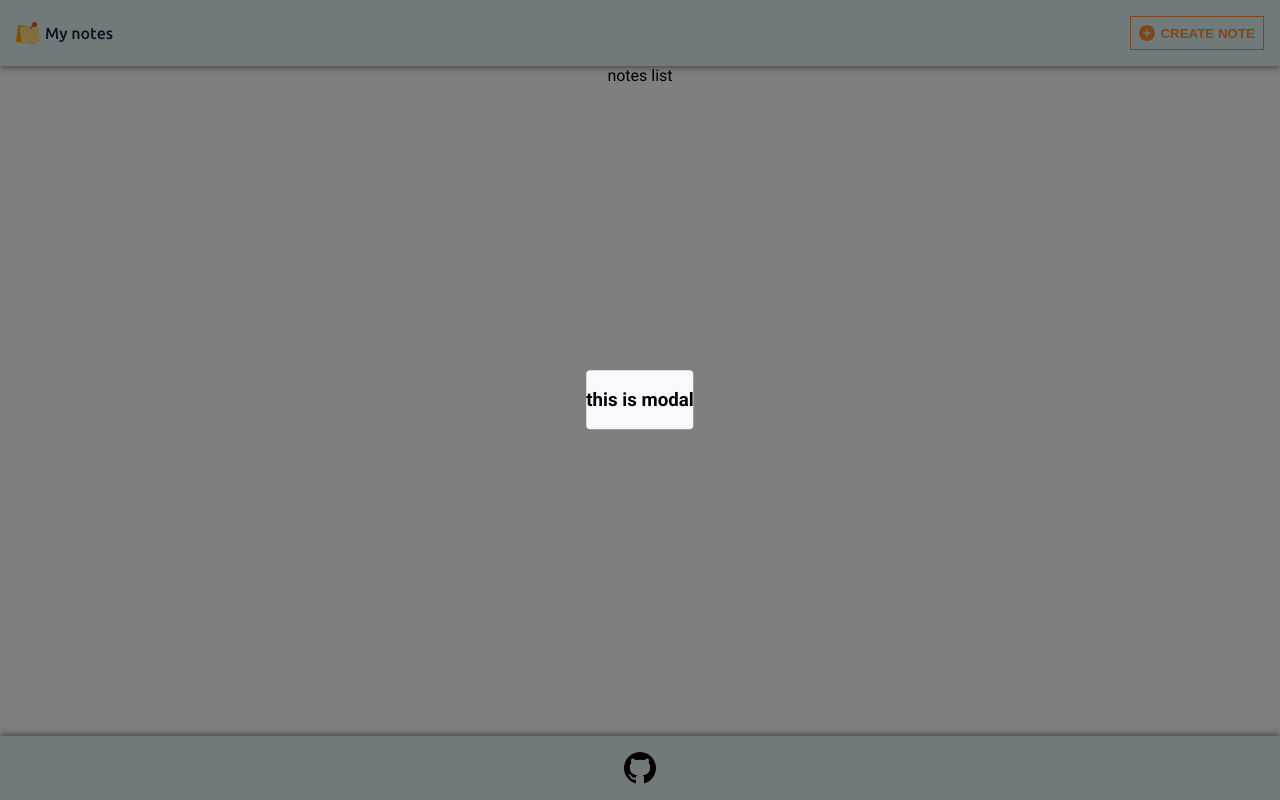
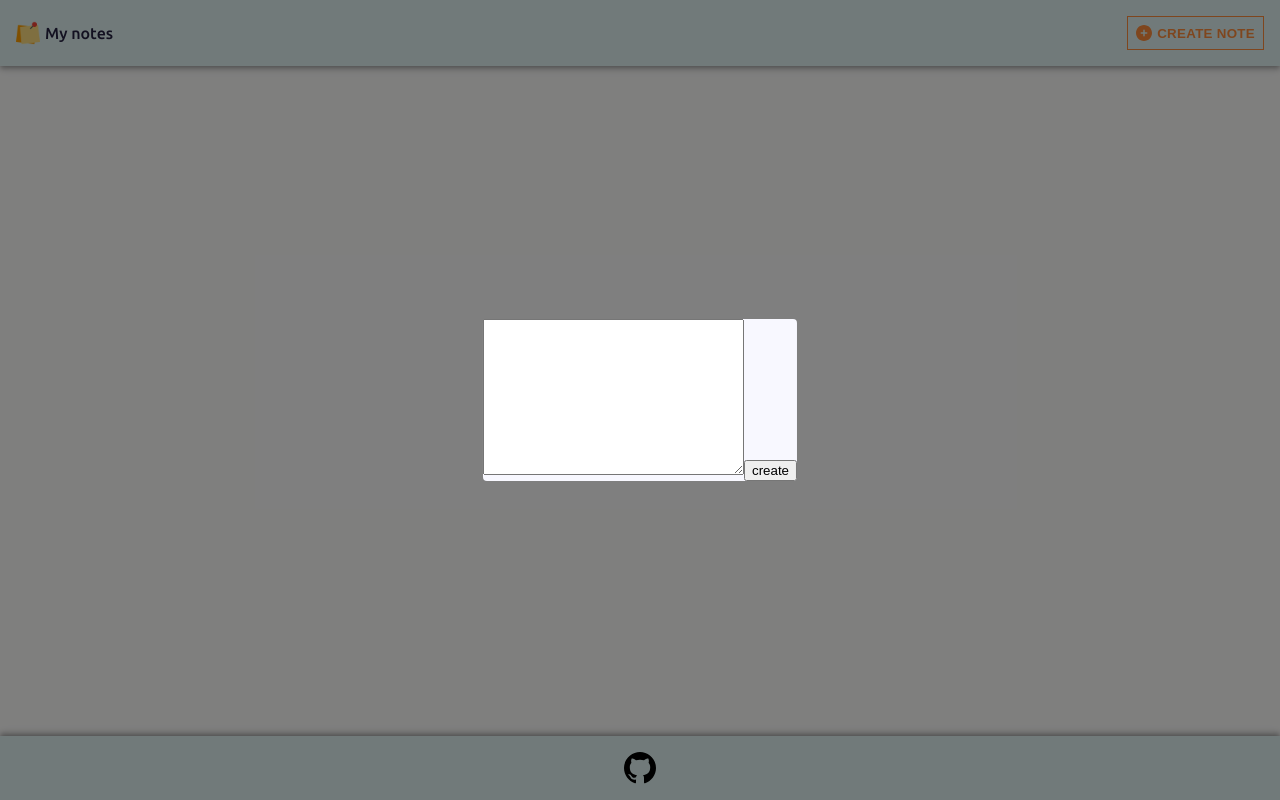
Before and after one commit to olesiklesha/notes-app, a React (Create React App) app: page / in a window 1280 px wide. Both pictures are taken after a click on the button "CREATE NOTE". Built offline with nearby package versions, Linux system fonts and the light colour scheme.

Commit message:
feat: create store, start task creation implementation

```diff
--- a/src/App.tsx
+++ b/src/App.tsx
@@ -1,12 +1,20 @@
-import React from 'react';
+import React, { useContext } from 'react';
 import './app.scss';
-import { Footer, Header } from './components';
+import { Footer, Header, Note } from './components';
+import { GlobalContext } from './store';
 
 function App() {
+  const [state] = useContext(GlobalContext);
+  const { notes } = state;
+  console.log(state);
+  console.log(notes);
   return (
     <main className="main">
       <Header />
-      <div className="wrapper notes-list">notes list</div>
+      <div className="wrapper notes-list">
+        {notes.length > 0 &&
+          notes.map((el) => <Note key={el.id} id={el.id} text={el.text} tags={el.tags} />)}
+      </div>
       <Footer />
     </main>
   );
--- a/src/components/header/index.tsx
+++ b/src/components/header/index.tsx
@@ -1,6 +1,6 @@
 import React, { useState } from 'react';
 import './style.scss';
-import { Modal } from '..';
+import { Modal, NoteCreator } from '..';
 
 function Header() {
   const [isModalOpened, setModalOpened] = useState(false);
@@ -20,7 +20,9 @@ function Header() {
           create note
         </button>
       </div>
-      <Modal isOpened={isModalOpened} onCancel={toggleModalOpened} />
+      <Modal isOpened={isModalOpened} onCancel={toggleModalOpened}>
+        <NoteCreator onCancel={toggleModalOpened} />
+      </Modal>
     </header>
   );
 }
--- a/src/components/header/style.scss
+++ b/src/components/header/style.scss
@@ -37,6 +37,7 @@
   border: 1px solid $highlight;
   color: $highlight;
   font-weight: 700;
+  letter-spacing: 0.3px;
   cursor: pointer;
   transition: .3s ease-in-out;
 
--- a/src/components/index.ts
+++ b/src/components/index.ts
@@ -1,3 +1,5 @@
 export { default as Header } from './header';
 export { default as Modal } from './modal';
 export { default as Footer } from './footer';
+export { default as Note } from './note';
+export { default as NoteCreator } from './note-creator';
--- a/src/components/modal/index.tsx
+++ b/src/components/modal/index.tsx
@@ -5,9 +5,10 @@ import './style.scss';
 interface ModalProps {
   isOpened: boolean;
   onCancel: () => void;
+  children?: JSX.Element | JSX.Element[];
 }
 
-function Modal({ isOpened, onCancel }: ModalProps) {
+function Modal({ isOpened, onCancel, children }: ModalProps) {
   const handleClick = (e: React.MouseEvent) => {
     if (e.target === e.currentTarget) {
       onCancel();
@@ -20,7 +21,7 @@ function Modal({ isOpened, onCancel }: ModalProps) {
         <Portal>
           <div className="modal-overlay" onClick={handleClick}>
             <div className="modal-container">
-              <h3>this is modal</h3>
+              {children || <div>Do you really want to delete?</div>}
             </div>
           </div>
         </Portal>
--- /dev/null
+++ b/src/components/note-creator/index.tsx
@@ -0,0 +1,37 @@
+import React, { useContext, useState } from 'react';
+import { GloabalActionsKind, GlobalContext } from '../../store';
+
+interface CreatorProps {
+  onCancel: () => void;
+}
+
+function NoteCreator({}: CreatorProps) {
+  const [text, setText] = useState('');
+  const [, dispatch] = useContext(GlobalContext);
+
+  const handleChange = (e: React.ChangeEvent<HTMLTextAreaElement>) => {
+    setText(e.target.value);
+  };
+
+  const handleSubmit = (e: React.FormEvent) => {
+    e.preventDefault();
+
+    dispatch({
+      type: GloabalActionsKind.ADD_NOTE,
+      payload: {
+        id: String(Date.now()),
+        text,
+        tags: [],
+      },
+    });
+  };
+
+  return (
+    <form onSubmit={handleSubmit}>
+      <textarea name="" id="" cols={30} rows={10} value={text} onChange={handleChange}></textarea>
+      <button type="submit">create</button>
+    </form>
+  );
+}
+
+export default NoteCreator;
--- /dev/null
+++ b/src/components/note/index.tsx
@@ -0,0 +1,8 @@
+import React from 'react';
+import { INote } from '../../models';
+
+function Note({ text }: INote) {
+  return <div>{text}</div>;
+}
+
+export default Note;
--- a/src/index.tsx
+++ b/src/index.tsx
@@ -3,12 +3,15 @@ import ReactDOM from 'react-dom/client';
 import './index.scss';
 import App from './App';
 import reportWebVitals from './reportWebVitals';
+import { GlobalContextProvider } from './store';
 
 const root = ReactDOM.createRoot(document.getElementById('root') as HTMLElement);
 
 root.render(
   <React.StrictMode>
-    <App />
+    <GlobalContextProvider>
+      <App />
+    </GlobalContextProvider>
   </React.StrictMode>
 );
 
--- /dev/null
+++ b/src/models/index.ts
@@ -0,0 +1,5 @@
+export interface INote {
+  id: string;
+  text: string;
+  tags: string[];
+}
--- /dev/null
+++ b/src/store/index.tsx
@@ -0,0 +1,84 @@
+import React, { createContext, useReducer } from 'react';
+import { INote } from '../models';
+
+interface GlobalState {
+  notes: INote[];
+}
+
+export enum GloabalActionsKind {
+  ADD_NOTE = 'ADD_NOTE',
+  UPDATE_NOTE = 'UPDATE_NOTE',
+  DELETE_NOTE = 'DELETE_NOTE',
+}
+
+interface GlobalAction {
+  type: GloabalActionsKind;
+  payload: INote | string;
+}
+
+const initState = () => {
+  const ls = window.localStorage.getItem('notes');
+  const state: GlobalState = {
+    notes: [],
+  };
+
+  if (ls) return JSON.parse(ls);
+  return state;
+};
+
+const initialState: GlobalState = initState();
+
+function globalReducer(state: GlobalState, action: GlobalAction): GlobalState {
+  const { type, payload } = action;
+
+  switch (type) {
+    case GloabalActionsKind.ADD_NOTE:
+      window.localStorage.setItem(
+        'notes',
+        JSON.stringify({ notes: [...state.notes, payload as INote] })
+      );
+      return {
+        notes: [...state.notes, payload as INote],
+      };
+
+    case GloabalActionsKind.UPDATE_NOTE:
+      window.localStorage.setItem(
+        'notes',
+        JSON.stringify({
+          notes: state.notes.map((el) =>
+            el.id === (payload as INote).id ? (payload as INote) : el
+          ),
+        })
+      );
+      return {
+        notes: state.notes.map((el) => (el.id === (payload as INote).id ? (payload as INote) : el)),
+      };
+
+    case GloabalActionsKind.DELETE_NOTE:
+      window.localStorage.setItem(
+        'notes',
+        JSON.stringify({ notes: state.notes.filter((el) => el.id !== (payload as INote).id) })
+      );
+
+      return {
+        notes: state.notes.filter((el) => el.id !== (payload as INote).id),
+      };
+
+    default: {
+      return state;
+    }
+  }
+}
+
+export const GlobalContext = createContext<
+  [state: GlobalState, dispatch: React.Dispatch<GlobalAction>]
+>([initialState, () => null]);
+
+type ContextProps = {
+  children: React.ReactNode;
+};
+
+export function GlobalContextProvider({ children }: ContextProps) {
+  const state = useReducer(globalReducer, initialState);
+  return <GlobalContext.Provider value={state}>{children}</GlobalContext.Provider>;
+}
```
